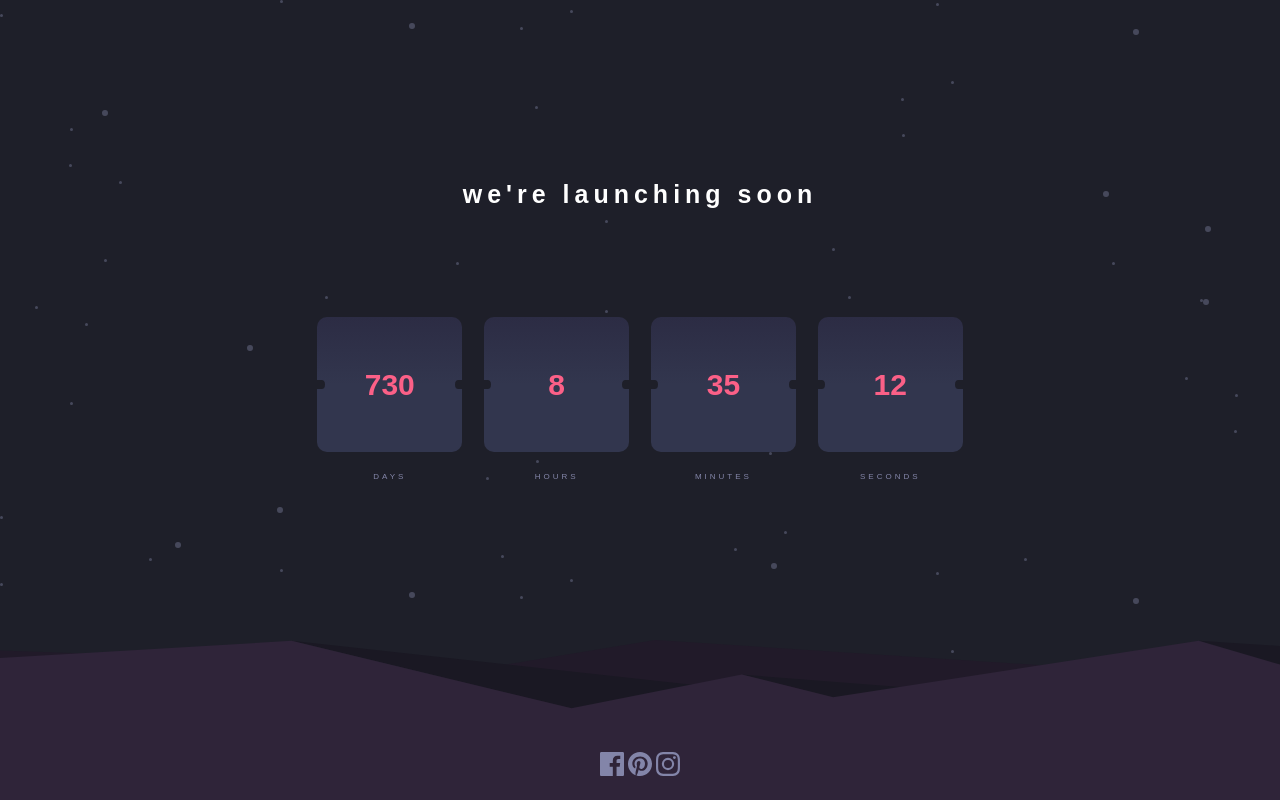
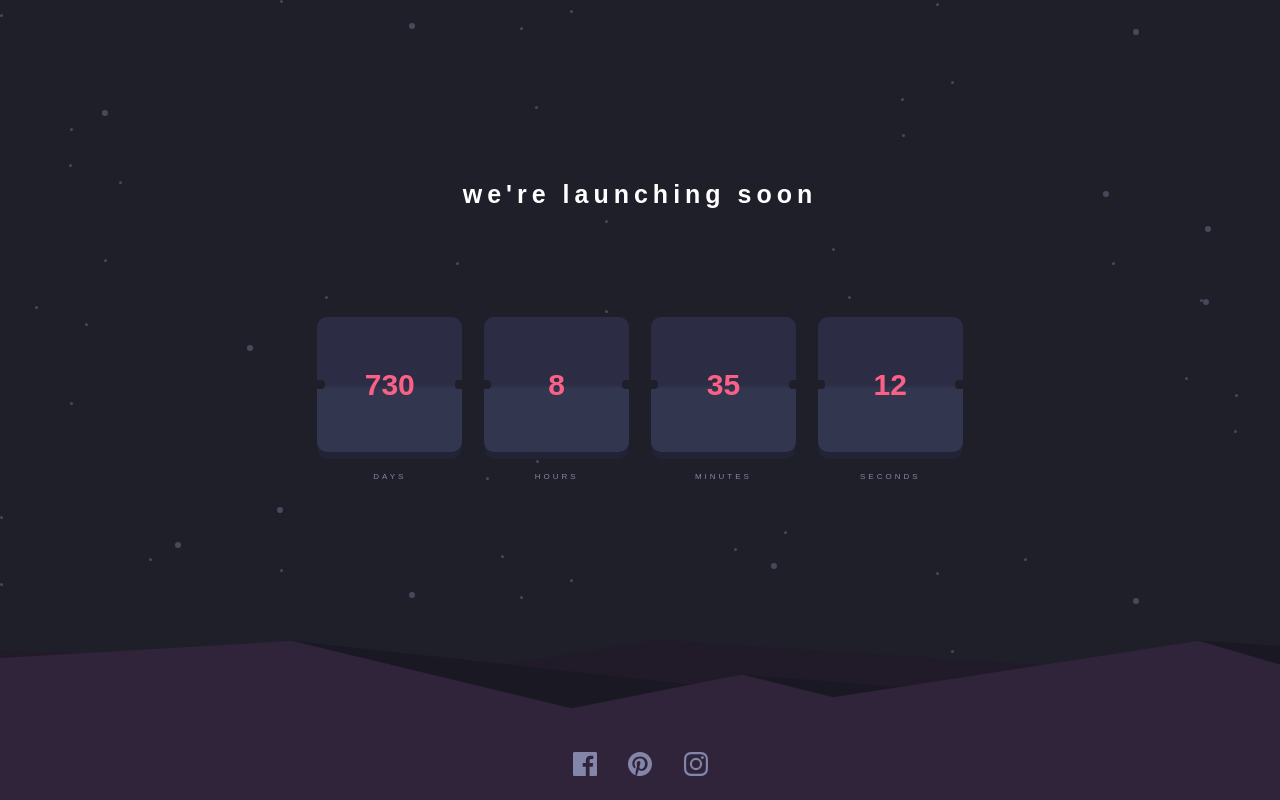
Before and after one commit to Marcraphael12/Launch-countdown-timer, a React (Create React App) app: page / in a window 1280 px wide. Built offline with nearby package versions, Linux system fonts and the light colour scheme.

Commit message:
App: define a max-width for social

```diff
--- a/src/App.scss
+++ b/src/App.scss
@@ -16,6 +16,28 @@ $White: hsl(0, 0%, 100%);
 $Dark-desaturated-blue: hsl(236, 21%, 26%);
 $Very-dark-blue: hsl(235, 16%, 14%);
 $Very-dark-blue1: hsl(234, 17%, 12%);
+
+@keyframes flipInX {
+  0% {
+    transform: perspective(400px) rotate3d(1, 0, 0, 90deg);
+    transition-timing-function: ease-in;
+    opacity: 0;
+  }
+  40% {
+    transform: perspective(400px) rotate3d(1, 0, 0, -20deg);
+    transition-timing-function: ease-in;
+  }
+  60% {
+    transform: perspective(400px) rotate3d(1, 0, 0, 10deg);
+    opacity: 1;
+  }
+  80% {
+    transform: perspective(400px) rotate3d(1, 0, 0, -5deg);
+  }
+  100% {
+    transform: perspective(400px);
+  }
+}
 
 body {
   width: 100%;
@@ -85,8 +107,9 @@ body {
               display: flex;
               justify-content: space-between;
               align-items: center;
-              background: linear-gradient(180deg, rgba(44,44,68,1) 0%, rgba(50,54,78,1) 50%);
+              background: linear-gradient(180deg, rgba(44,44,68,1) 0%, rgba(44,44,68,1) 50%, rgba(50,54,78,1) 53%);
               border-radius: 10px;
+              box-shadow: 0px 8px 0px -1px rgb(35, 35, 55);
 
               &::before {
                 content: '';
@@ -105,6 +128,7 @@ body {
                 border-top-left-radius: 50%;
                 border-bottom-left-radius: 50%;
               }
+
             }
 
             >h3 {
@@ -117,6 +141,13 @@ body {
             }
           }
         }
+
+        .socials {
+          width: 100%;
+          max-width: 135px;
+          display: flex;
+          justify-content: space-between;
+        }
       }
     }
   }
```
